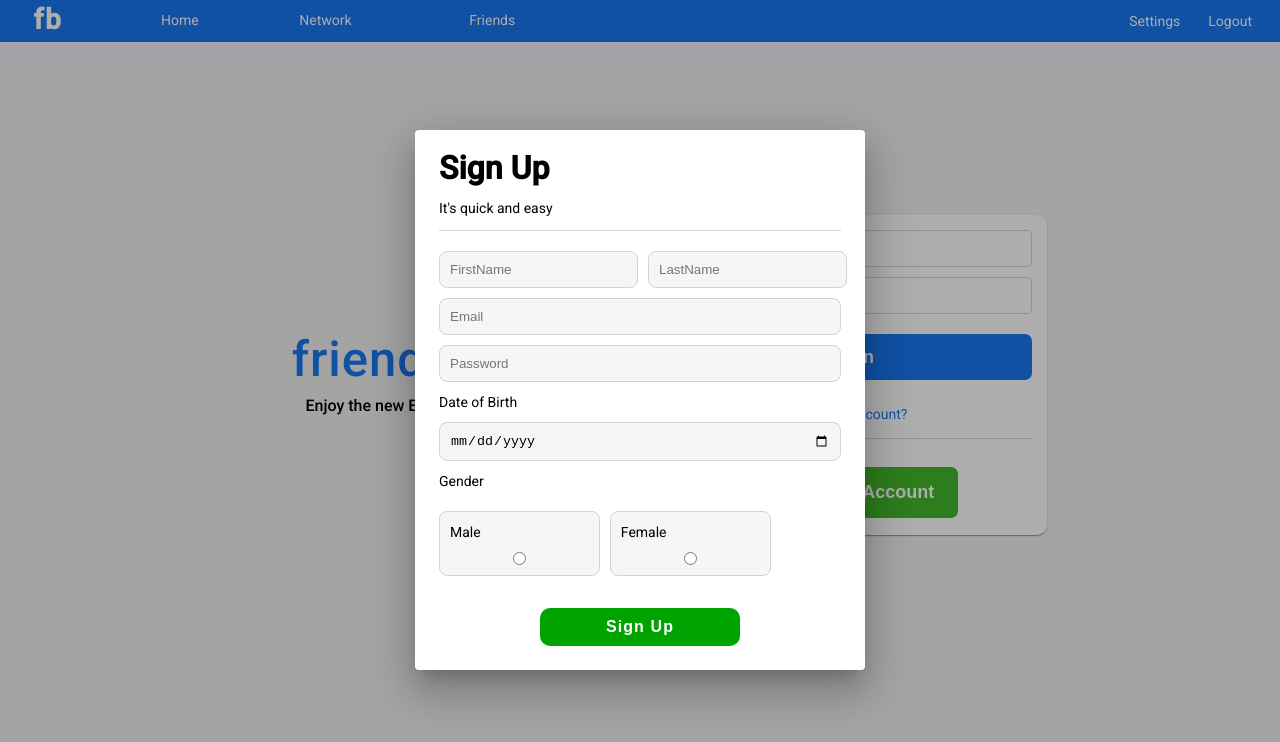
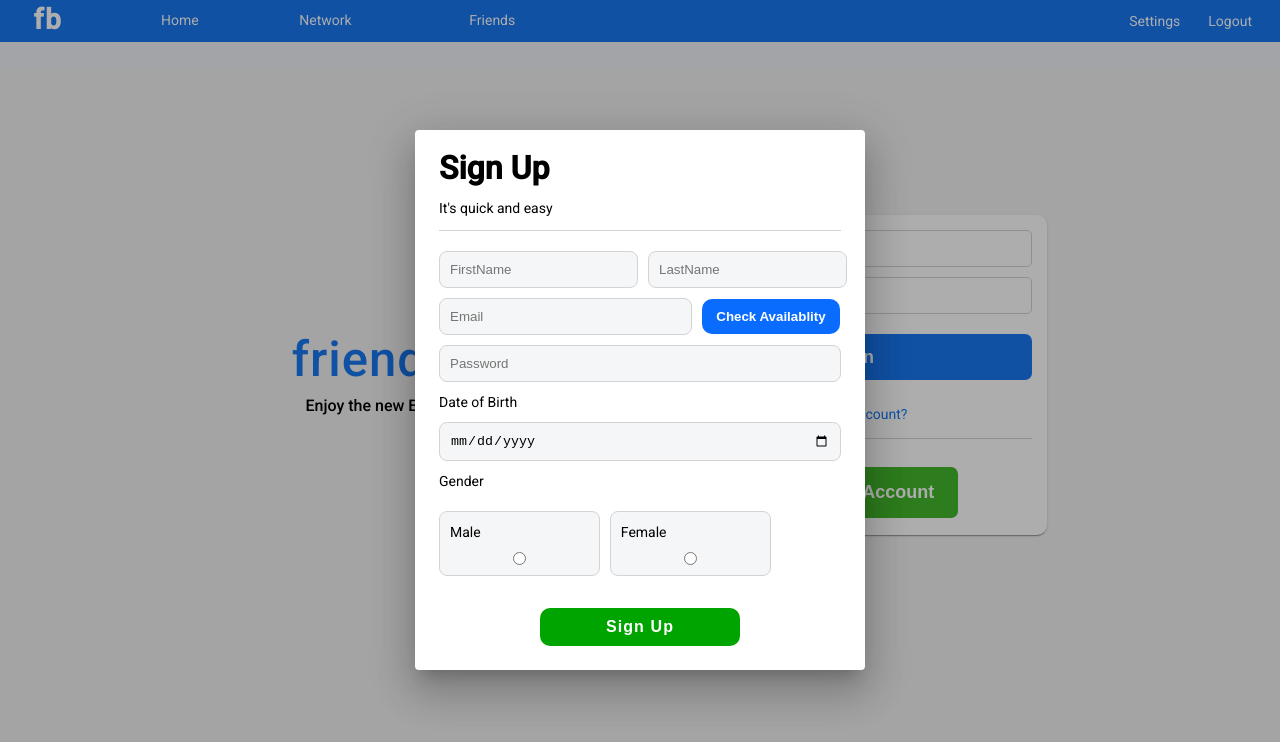
Before and after one commit to Govindkm/friendsbook, an Angular app: page /login in a window 1280 px wide. Both pictures are taken after typing "name@example.com", "Sample123" into the empty fields and a click on the button "Create New Account". Shown: the top 742 px of the page. Built offline with nearby package versions, Linux system fonts and the light colour scheme; data requests are answered from the project's data file.

Commit message:
Validated

```diff
--- a/db.json
+++ b/db.json
@@ -53,8 +53,43 @@
       "dob": "2021-01-01",
       "gender": "male",
       "id": 6
+    },
+    {
+      "firstName": "asdf",
+      "lastName": "asdf",
+      "email": "asdf",
+      "password": "Bearer YXNkZjphc2Rm",
+      "dob": "0001-11-11",
+      "gender": "male",
+      "id": 7
+    },
+    {
+      "firstName": "new",
+      "lastName": "test",
+      "email": "new@test",
+      "password": "Bearer bmV3QHRlc3Q6bmV3MQ==",
+      "dob": "0001-11-11",
+      "gender": "male",
+      "id": 8
+    },
+    {
+      "firstName": "another",
+      "lastName": "test",
+      "email": "another@test",
+      "password": "Bearer YW5vdGhlckB0ZXN0OnRlc3Q=",
+      "dob": "0001-01-01",
+      "gender": "male",
+      "id": 9
     }
   ],
   "posts": [
+    {
+      "email": "new@test",
+      "post": "",
+      "time": 1616680343719,
+      "isActive": true,
+      "image": null,
+      "id": 1
+    }
   ]
 }
--- a/src/app/components/home/posts/posts.component.html
+++ b/src/app/components/home/posts/posts.component.html
@@ -58,7 +58,7 @@
             </span>
 
             <ng-template #activeUsersPost>
-                <div fxFlex="5%" *ngIf=post.isMyPost>
+                <div fxFlex="5%" *ngIf="post.isMyPost">
                     <i class="fa fa-ban custom-icon" (click)="onHidePostClick(post)" matTooltip="Hide Post"></i>
                 </div>
             </ng-template>
--- a/src/app/components/login/login.component.html
+++ b/src/app/components/login/login.component.html
@@ -9,9 +9,11 @@
                 <mat-card class="card">
                     <mat-card-content class="card-content">
                         <form #form="ngForm" class="login-form" (submit)="login(form)" class="login-form">
-                            <input type="email" name="email" ngModel placeholder="Email address">
-                            <input type="password" name="password" ngModel placeholder="Password">
-                            <button type="submit" class="login-btn">Log In</button>
+                            <input type="email" name="email" ngModel placeholder="Email address" email required>
+                            <input type="password" name="password" ngModel placeholder="Password" required>
+                            <span *ngIf="!form.valid && form.touched" style="color:red">Please Enter the credentials</span>
+                            <span *ngIf="!isValid" style="color:red">Wrong credentials</span>
+                            <button type="submit" class="login-btn" [disabled] = "!form.valid">Log In</button>
                         </form>
 
                         <a (click) = "ResetPwd()">Forgotten account?</a>
--- a/src/app/components/register/register.component.css
+++ b/src/app/components/register/register.component.css
@@ -44,6 +44,16 @@
     flex-direction: column;
     gap:10px;
     margin-top: 10px;
+}
+
+.email-password div.row input{
+    flex: 1;
+    outline:none;
+    width:63%;
+    border:1px solid lightgray;
+    border-radius: 8px;
+    padding: 10px;
+    background-color: #F5F6F7;
 }
 
 .email-password input{
@@ -112,3 +122,20 @@
     cursor: pointer;
     margin-top: 2em;
   }
+
+  .check-button {
+    padding: 10px 14px;
+    background-color:rgb(10, 108, 255);
+    font-weight: bold;
+
+    outline:none;
+    border:none;
+    border-radius: 10px;
+    color:white;
+    cursor: pointer;
+
+  }
+
+  .ng-invalid.ng-touched {
+    border-color: red;
+}
--- a/src/app/components/register/register.component.html
+++ b/src/app/components/register/register.component.html
@@ -7,29 +7,41 @@
   <div class="body">
     <form #form="ngForm">
       <div class="user-name">
-        <input type="text" placeholder="FirstName" name="firstName" ngModel>
-        <input type="text" placeholder="LastName" name="lastName" ngModel>
+        <input type="text" placeholder="FirstName" name="firstName" ngModel required>
+        <input type="text" placeholder="LastName" name="lastName" ngModel required>
       </div>
 
       <div class="email-password">
-        <input type="text" placeholder="Email" name="email" ngModel>
-        <input type="password" placeholder="Password" name="password" ngModel>
+        <div class="row" >
+          <input type="text" placeholder="Email" name="email" ngModel #email="ngModel" required email>
+
+          <button class="check-button" style="margin-left: 10px;" (click)="checkAvailablity(email)" >
+            Check Availablity</button>
+
+          <span *ngIf="notAvailable && clicked" style="color:red">{{checkAvailablity(email)}}</span>
+          <span *ngIf="!notAvailable && email.touched && email.valid && email.dirty " style="color:green">{{checkAvailablity(email)}}</span>
+
+
+        </div>
+
+        <input type="password" placeholder="Password" name="password" ngModel required>
       </div>
 
       <div class="date-of-birth">
         <label for="dob">Date of Birth</label>
-        <input style="display:inline-block" name="dob" id="dob" ngModel type="date">
+        <input style="display:inline-block" name="dob" id="dob" ngModel type="date" required>
       </div>
 
       <div class="gender">
         <label>Gender</label>
         <div class="radio">
-          <label class="gender">Male <input name="gender" value="male" ngModel type="radio"></label>
+          <label class="gender">Male <input name="gender" value="male" ngModel type="radio" ></label>
           <label class="gender">Female <input name="gender" value="female" ngModel type="radio"></label>
         </div>
       </div>
 
-      <button type="submit" class="submit-button" [mat-dialog-close]="form.value">Sign Up</button>
+      <button type="submit" class="submit-button" [mat-dialog-close]="form.value"
+      [disabled] = "!form.valid && clicked">Sign Up</button>
     </form>
   </div>
 
--- a/src/app/components/register/register.component.ts
+++ b/src/app/components/register/register.component.ts
@@ -1,6 +1,7 @@
+import { HttpClient } from '@angular/common/http';
 import { Component, OnInit } from '@angular/core';
 
-
+const server_URL= "http://localhost:3000/users"
 function range(start, end) {
   var numbers=[];
 
@@ -22,12 +23,48 @@ export class RegisterComponent implements OnInit {
   days:number[];
   months = ['Jan', 'Feb', 'Mar', 'Apr', 'May', 'Jun', 'Jul', 'Aug', 'Sep', 'Oct', 'Nov', 'Dec']
   years:number[]
-  constructor() {
+  emailList:Array<string>=[]
+
+  email: string;
+
+  notAvailable:string;
+
+  clicked:boolean = false;
+
+  constructor(private http:HttpClient) {
     this.days=range(1,31);
     this.years=range(1900,2050);
   }
 
   ngOnInit(): void {
+
+    this.http.get<any>(server_URL).subscribe(response =>{
+      console.log(response)
+      response.forEach(y => {
+
+        this.emailList.push(y.email)
+
+      })
+      console.log(this.emailList)
+
+    })
   }
 
+  checkAvailablity(email){
+    this.clicked=true;
+    // console.log("this is the input")
+    console.log(email.value)
+    // console.log(this.emailList)
+    this.notAvailable=this.emailList.find(lid=>email.value === lid)
+    console.log(this.notAvailable)
+
+    if (this.notAvailable){
+      return ("This is not available")
+
+    }
+    else{
+      return ("Available")
+    }
+
+  }
 }
```
